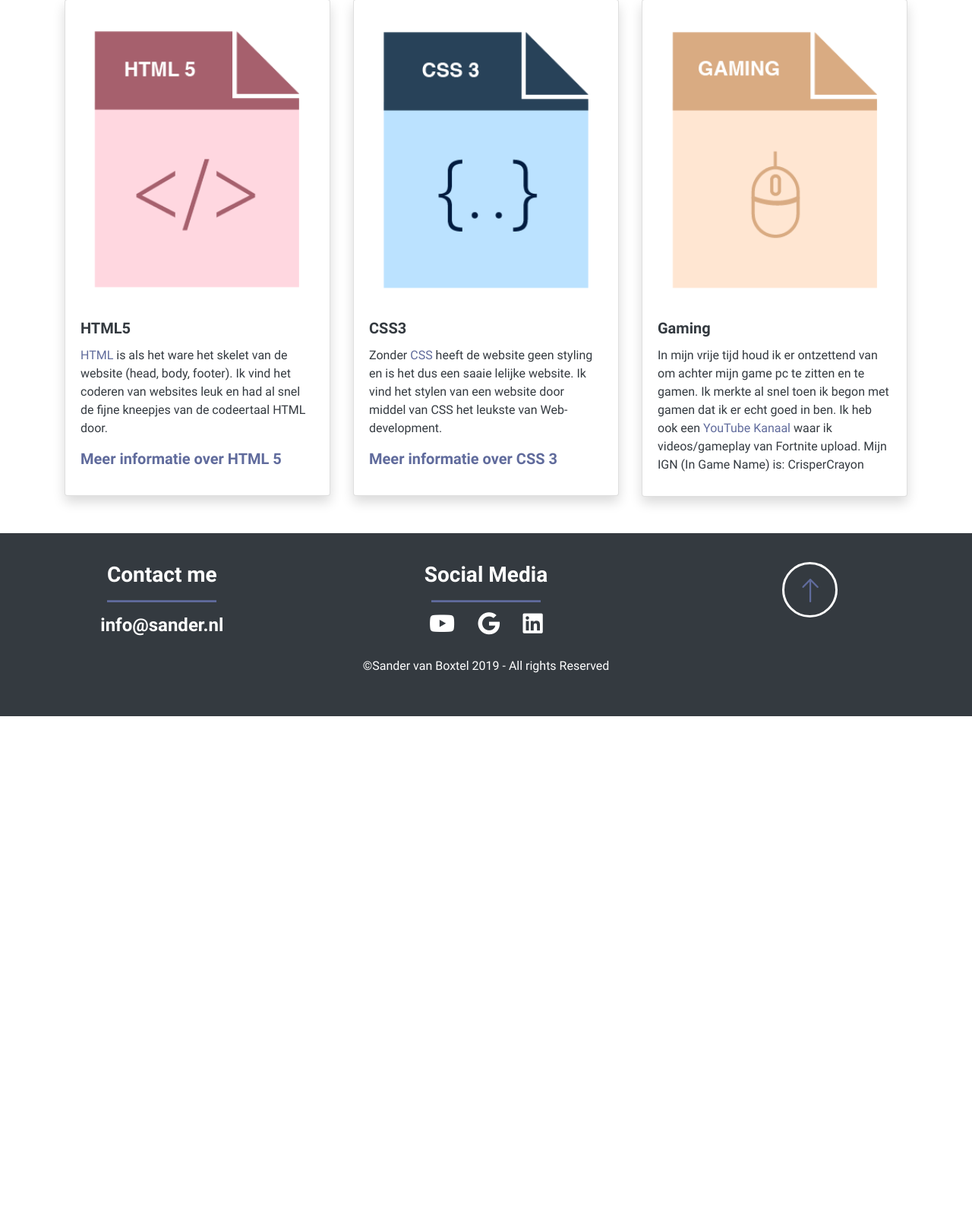
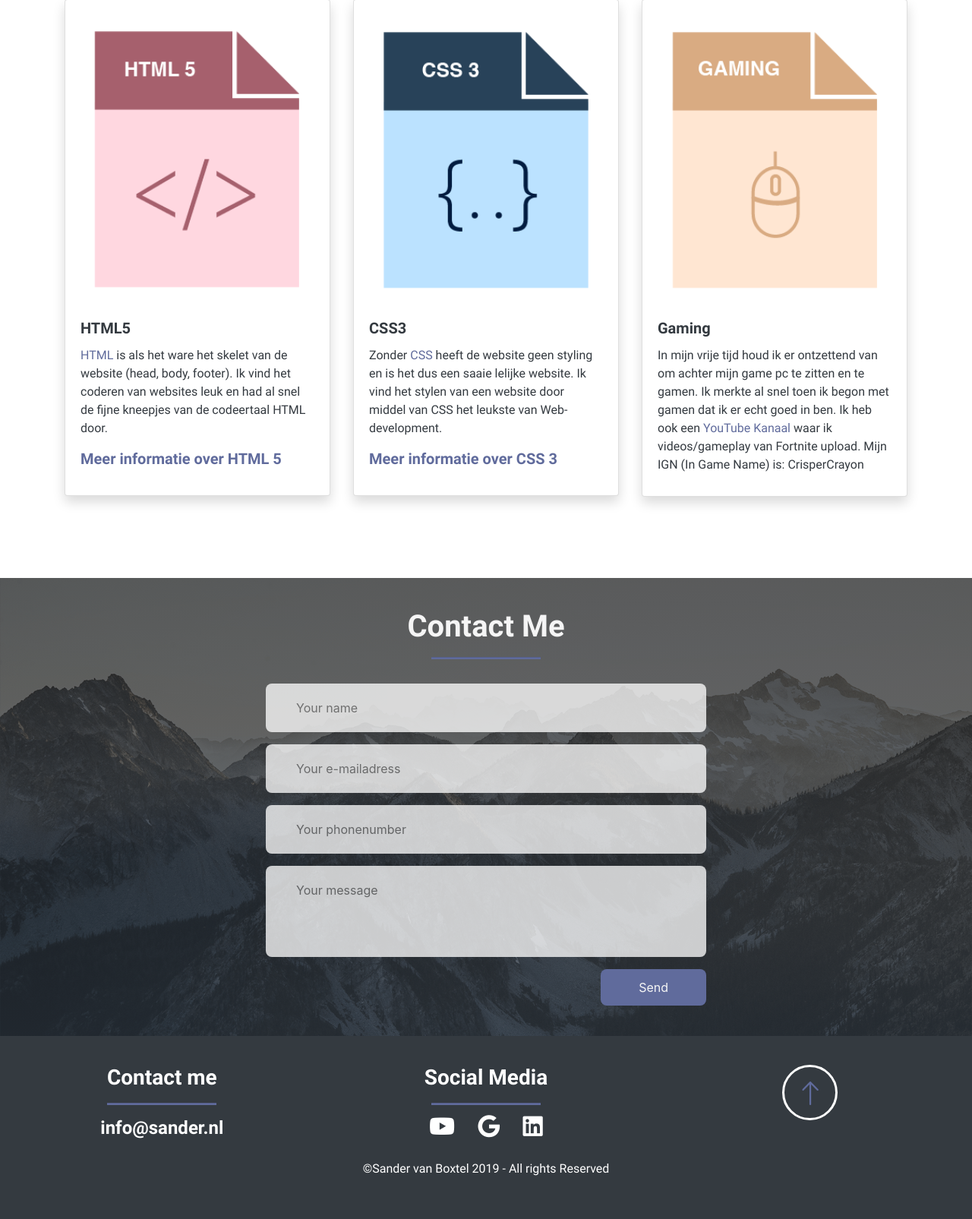
Before and after one commit to SandervanBoxtel/sandervanboxtel.github.io, a PHP site: page / in a window 1280 px wide. Shown: the part 1493-3098 px from the top of the page at 76% size. Before the commit the page ends 2436 px from the top, so only its background shows below. Run offline with PHP 8.4, Linux system fonts and the light colour scheme; some libraries are stand-ins or nearby versions.

Commit message:
Update Contact Sectie
Update Contact Sectie Styling Background Image

```diff
--- a/css/sander-style.css
+++ b/css/sander-style.css
@@ -285,12 +285,77 @@ p {
     margin-top: 30px;
 }
 
+.contact-section {
+    background: linear-gradient(to bottom, rgba(22, 23, 24, 0.7) 0%,rgba(45, 54, 63, 0.7) 100%), url(../img/snow.png) no-repeat center;
+    background-size: cover;
+    padding: 40px 0;
+    margin-top: 6.7rem;
+}
+
+.contact-section h1 {
+    text-align: center;
+    color: whitesmoke;
+}
+
+.borderline {
+    background: #606b9c;
+    width: 9rem;
+    height: 2px;
+}
+
+.contact-form {
+    max-width: 600px;
+    margin: auto;
+    padding: 0 10px;
+    overflow: hidden;
+}
+
+.contact-form-text {
+    display: block;
+    width: 100%;
+    box-sizing: border-box;
+    border-radius: 8px;
+    margin: 16px 0px;
+    border: 0;
+    background: white;
+    opacity: 0.76;
+    padding: 20px 40px;
+    outline: none;
+    color: black;
+    transition: all 0.3s;
+}
+
+.contact-form-text:focus {
+    box-shadow: 0 0 10px 4px #606b9c;
+    color: black;
+}
+
+textarea.contact-form-text {
+    resize: none;
+    height: 120px;
+}
+
+.contact-form-btn {
+    float: right;
+    border: 0;
+    background: #606b9c;
+    color: whitesmoke;
+    padding: 12px 50px;
+    border-radius: 8px;
+    cursor: pointer;
+    transition: all 0.5s;
+}
+
+.contact-form-btn:hover {
+    background: #484e6b;
+}
+
+
 footer {
     width: 100%;
     background-color: #343a40;
     padding: 3%;
     color: white;
-    margin-top: 3rem;
 }
 
 .copyrighttxt {
--- a/index.html
+++ b/index.html
@@ -184,12 +184,29 @@
          </div>
       </div>
 
+
+      <!-- Contact Form Sectie -->
+
+               <div class="contact-section">
+                  <h1>Contact Me</h1>
+                  <hr class="borderline"></hr>
+                  <form class="contact-form" action="#" method="POST">
+                     <input type="text" class="contact-form-text" placeholder="Your name">
+                     <input type="email" class="contact-form-text" placeholder="Your e-mailadress">
+                     <input type="text" class="contact-form-text" placeholder="Your phonenumber">
+                     <textarea class="contact-form-text" placeholder="Your message"></textarea>
+                     <input type="submit" class="contact-form-btn" value="Send">
+                  </form>
+               </div>
+
       <!--<br><br><br>
       <center>
          <h1>Sander!!! Portfolio Website</h1>
       </center>-->
 
       <!--Footer-->
+
+
 
       <footer class="container-fluid text-center">
          <div class="row">
```
